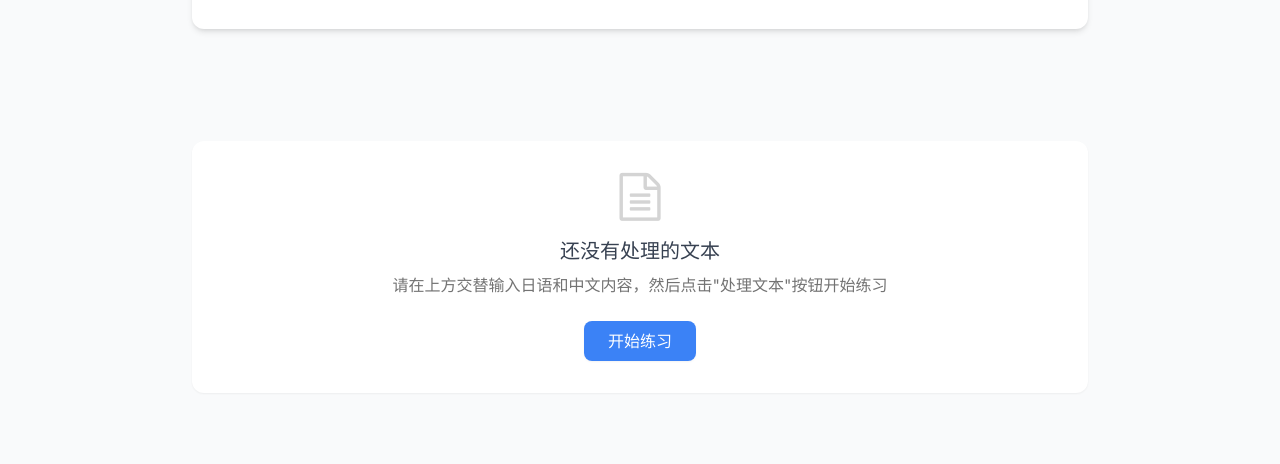
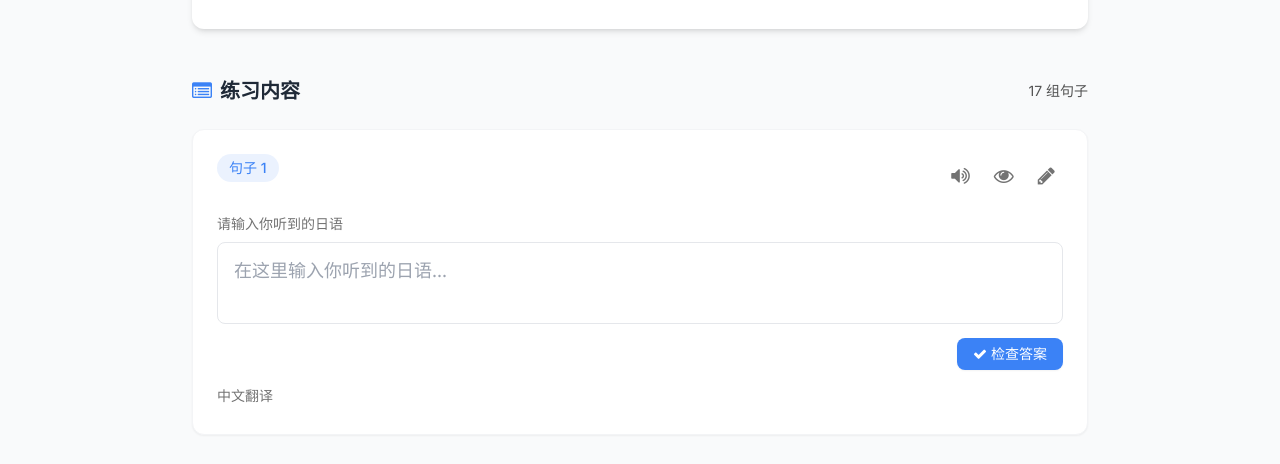
Before and after one commit to Kawaii2025/JLPT-Listening-Trainer, a website: page index.html in a window 1280 px wide. Shown: the part 859-1323 px from the top of the page. Drawn offline with nearby package versions, Linux system fonts and the light colour scheme.

Commit message:
Add auto-scroll functionality and improve layout
- Add practice-content anchor for smooth scrolling to exercise section
- Implement smart scrolling that accounts for sticky navbar height
- Add 20px padding below navbar to prevent content overlap
- Auto-scroll to practice content after text processing
- Auto-process default text on page load with 500ms delay
- Remove conflicting window.scrollTo(0, 0) that was commented out

```diff
--- a/index.html
+++ b/index.html
@@ -151,7 +151,7 @@
 
         <!-- 结果显示区域 -->
         <section id="results-section" class="max-w-4xl mx-auto hidden">
-            <div class="flex justify-between items-center mb-6">
+            <div id="practice-content" class="flex justify-between items-center mb-6">
                 <h3 class="text-xl font-semibold flex items-center">
                     <i class="fa fa-list-alt text-primary mr-2"></i>练习内容
                 </h3>
@@ -987,8 +987,18 @@
                 // 渲染句子卡片
                 renderAllSentenceCards();
 
-                // 滚动到结果区域
-                resultsSection.scrollIntoView({ behavior: 'smooth', block: 'start' });
+                // 滚动到练习内容的顶部，考虑导航栏高度
+                const practiceContentAnchor = document.getElementById('practice-content');
+                if (practiceContentAnchor) {
+                    const navbar = document.getElementById('navbar');
+                    const navbarHeight = navbar ? navbar.offsetHeight : 0;
+                    const elementTop = practiceContentAnchor.getBoundingClientRect().top + window.scrollY;
+                    // 减去导航栏高度加一些额外的间距
+                    window.scrollTo({
+                        top: elementTop - navbarHeight - 20,
+                        behavior: 'smooth'
+                    });
+                }
 
                 showNotification(`已成功处理 ${sentenceData.length} 句日语`, 'success');
             } catch (error) {
@@ -1073,6 +1083,13 @@
 男：ああ、それは2年生に印刷してもらおうと思ってるんだ。僕から頼んでおくよ。
 女：わかりました。
 女の学生はこの後何をしなければなりませんか。`;
+
+        // 页面加载完成后自动处理文本
+        setTimeout(() => {
+            processText();
+            // // 页面加载完成后自动回到顶部
+            // window.scrollTo(0, 0);
+        }, 500);
     </script>
 </body>
 </html>
```
